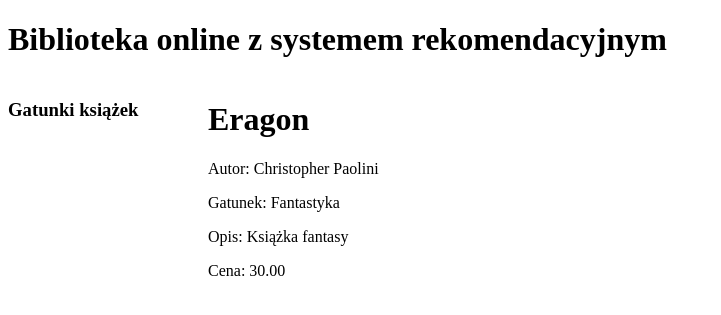
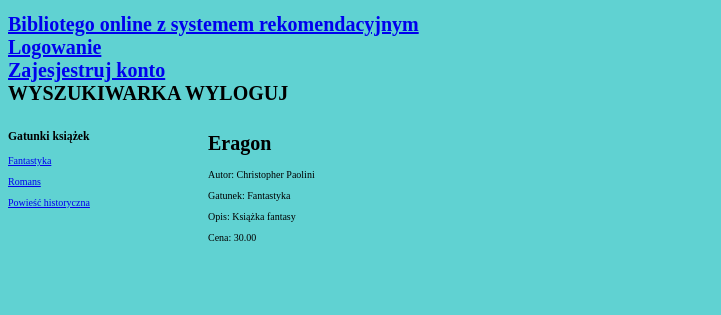
Before and after one commit to imhart/test, a Django app: page /produkt/1/ in a window 1280 px wide. Shown: the top 315 px of the page, without its empty margins (0-721 px from the left). Run offline with Django 4.2, Linux system fonts and the light colour scheme; data comes from the database, SQL or seed files in the repository; both versions use the stored data as it was after the commit.

Commit message:
2 wersja

```diff
--- a/Bibliotego/forms.py
+++ b/Bibliotego/forms.py
@@ -1,7 +1,7 @@
 from django.forms import ModelForm
 from django.contrib.auth.forms import UserCreationForm
+from django import forms
 from django.contrib.auth.models import User
-from django import forms
 
 
 from .models import Order
--- /dev/null
+++ b/Bibliotego/static/style.css
@@ -0,0 +1,5 @@
+body {
+    background-color: #60d2d2 ;
+    font-size: 10px;
+    color: black ;
+}
--- a/Bibliotego/templates/ksiazka.html
+++ b/Bibliotego/templates/ksiazka.html
@@ -1,18 +1,7 @@
-<!DOCTYPE html>
-<html lang="pl">
-<head>
-    <meta charset="UTF-8">
-    <title>ksiazka</title>
-</head>
-<body>
+{% extends 'szablon.html' %}
 
-    {% extends 'szablon.html' %}
-
-    {% block produkt %}
-
-
-
-       {% if produkt_user.nazwa %}
+{% block produkt %}
+       {% if produkt_user %}
         <h1> {{ produkt_user.nazwa}} </h1>
         <p> Autor: {{ produkt_user.Autorzy }} </p>
         <p> Gatunek: {{ produkt_user.Gatunki }}</p>
@@ -21,7 +10,4 @@
     {% else %}
         <p> Nie ma produktu </p>
     {% endif %}
-
-    {% endblock produkt %}
-</body>
-</html>
+{% endblock produkt %}
--- a/Bibliotego/templates/logowanie.html
+++ b/Bibliotego/templates/logowanie.html
@@ -76,6 +76,11 @@
 
 </head>
 <body>
+  <div>
+	  <h1>
+		  <a href="{% url 'glowna' %}" class="link">Bibliotego online z systemem rekomendacyjnym</a>
+	  </h1>
+  </div>
 	<div class="container h-100">
 		<div class="d-flex justify-content-center h-100">
 			<div class="user_card">
--- a/Bibliotego/templates/szablon.html
+++ b/Bibliotego/templates/szablon.html
@@ -2,13 +2,26 @@
 <html lang="pl">
 <head>
     <meta charset="UTF-8">
-    <title>Biblioteka</title>
+    <title>Bibliotego</title>
+    {% load static %}
+    <link rel="stylesheet" href="{% static 'style.css'%}">
 </head>
 <body>
     <div>
-        <h1> Biblioteka online z systemem rekomendacyjnym </h1>
+        <h1>
+            <div>
+                <a href="{% url 'glowna' %}">Bibliotego online z systemem rekomendacyjnym</a>
+            </div>
+            <div>
+                <a href="{% url 'logowanie' %}" class="ml-2">Logowanie</a>
+            </div>
+            <div>
+                <a href="{% url 'rejestracja' %}" class="ml-2">Zajesjestruj konto</a>
+            </div>WYSZUKIWARKA WYLOGUJ
+        </h1>
     </div>
     <div style="clear:both"> </div>
+
     <div style="width:200px; float:left">
         <h3> Gatunki książek </h3>
         {% for gat in abc %}
@@ -16,9 +29,10 @@
             <p><a href = "/kategorie/{{ gat.id }}"> {{ gat.nazwa }} </a> </p>
         {% endfor %}
     </div>
-    <div style="width:700px; float:left">
+    <div style="width:500px; float:left">
         {% block produkt %} {% endblock produkt %}
     </div>
+    <div style="clear:both"></div>
 
 
 
--- a/Bibliotego/views.py
+++ b/Bibliotego/views.py
@@ -1,38 +1,34 @@
-from django.shortcuts import render, redirect
+from django.shortcuts import render, redirect, get_object_or_404
 from django.http import HttpResponse
 from django.contrib.auth.forms import UserCreationForm
 
 from django.contrib.auth import authenticate, login, logout
+from django.contrib import messages
 
 from .models import Bibliotego
 from .models import Gatunki
 
 
+
 def index(request):
     zapytanie = Gatunki.objects.all()
     dane = {'kategorie': zapytanie}
-    dane1 = [i for i in zapytanie]
-    dane2 ={'zapytanie': zapytanie}
-    jeden = Bibliotego.objects.get(pk=1)   # wyszukiwanie na podstawie id obiektu w bibliotece
-    gat = Bibliotego.objects.filter(Gatunki=1)  # filtrowanie na podstawie id gatunktów
-    # autor = Bibliotego.objects.filter(Autorzy=1)  # filtrowani na podstawie autorwów po id autorów
-    gat_name1 = Gatunki.objects.get(id=1)  # filtrowanie na podstawie gatunku i wypisanie gatunku
-    gat_name2 = Gatunki.objects.get(id=2)  # filtrowanie na podstawie gatunku i wypisanie gatunku
-    gat_name3 = Gatunki.objects.get(id=3)  # filtrowanie na podstawie gatunku i wypisanie gatunku
-    # null = Bibliotego.objects.filter(Gatunki__isnull=True)
-    # zawiera = Bibliotego.objests.filter(opis__icontains='fantasy') # nie działające
-
     return render(request, 'szablon.html', {'abc': zapytanie})
     # return HttpResponse(gat)
 
 def kategorie (request, id):
-    kategorie_user = Gatunki.objects.get(pk=id)
-    return HttpResponse(kategorie_user.nazwa)
+    kategoria_user = get_object_or_404(Gatunki, pk=id)
+    kategoria_ksiazki = Bibliotego.objects.filter(Gatunki = kategoria_user)
+    gatunki = Gatunki.objects.all()
+    dane = {'kategoria_user': kategoria_user,
+            'kategoria_ksiazki': kategoria_ksiazki,
+            'abc': gatunki}
+    return render(request, 'kategorie_ksiazki.html', dane)
 
 def produkt (request, id):
-    produkt_user = Bibliotego.objects.get(pk=id)
+    produkt_user = get_object_or_404(Bibliotego, pk=id)
     gatunki = Gatunki.objects.all()
-    dane = {'produkt_user': produkt_user, 'gatunki': gatunki}
+    dane = {'produkt_user': produkt_user, 'abc': gatunki}
     return render(request, 'ksiazka.html', dane)
 
 def logowanie (request):
@@ -41,13 +37,15 @@
         username = request.POST.get('username')
         password = request.POST.get('password')
 
+        messages.info(request, 'Usedsadrname OR')
+
         user = authenticate(request, username=username, password=password)
 
         if user is not None:
             login(request, user)
-            return redirect('/1')
+            return redirect('glowna')
         else:
-            message.info(request, 'Username OR')
+            messages.info(request, 'Username OR')
 
     context = {}
     return render(request, 'logowanie.html', context)
--- a/nauka2/settings.py
+++ b/nauka2/settings.py
@@ -41,6 +41,10 @@
     # Moje aplikacje
     'Bibliotego'
 ]
+
+# STATIC_URL = '/static/'
+# STATICFILES_DIRS = [os.path.join(BASE_DIR, 'static')]
+
 
 MIDDLEWARE = [
     'django.middleware.security.SecurityMiddleware',
--- a/nauka2/urls.py
+++ b/nauka2/urls.py
@@ -22,7 +22,7 @@
 
 urlpatterns = [
     path('admin/', admin.site.urls),
-    path('', index),
+    path('', index, name='glowna'),
     path('kategorie/<id>/', kategorie, name='kategorie'),
     path('produkt/<id>/', produkt, name='produkt'),
     path('l', logowanie, name='logowanie'),
```
Also changed, not shown: Bibliotego/templates/kategorie_ksiazki.html (added, +13 -0 lines), Bibliotego/templates/rejestracja.html (+10 -5 lines), Bibliotego/migrations/0001_initial.py, Bibliotego/migrations/0002_autorzy_bibliotego_autorzy.py (deleted), Bibliotego/migrations/0003_gatunki_bibliotego_gatunki.py (deleted), Bibliotego/templates/main.js (added), db.sqlite3.
